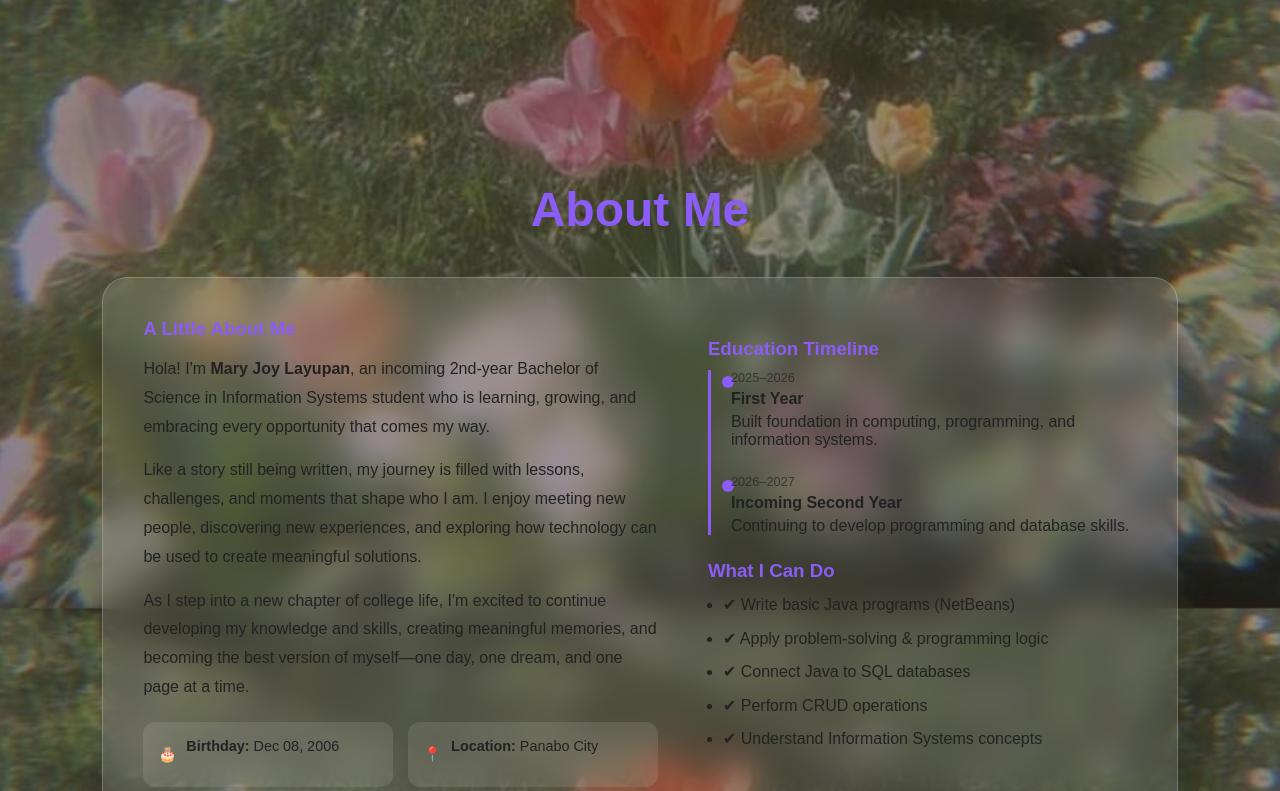
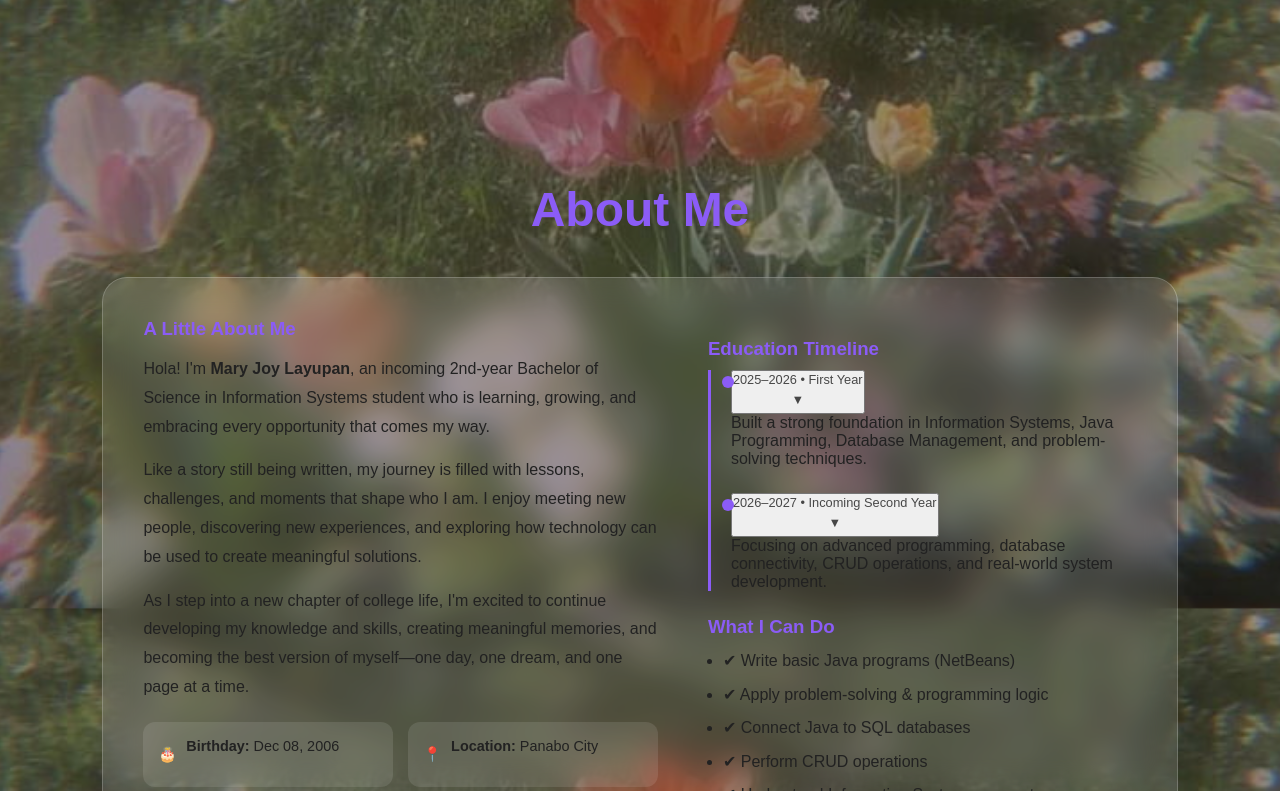
Before and after one commit to JovietG/MJ-s-Portfolio, a plain HTML site: page index.html in a window 1280 px wide. Shown: the part 718-1509 px from the top of the page. Drawn offline with Linux system fonts and the light colour scheme.

Commit message:
index.html

```diff
--- a/index.html
+++ b/index.html
@@ -18,7 +18,7 @@
             <span>✨</span> MJ' Portfolio
         </div>
 
-        <ul class="nav-links">
+        <ul class="nav-links" id="navLinks">
             <li><a href="#home">Home</a></li>
             <li><a href="#about">About</a></li>
             <li><a href="#skills">Skills</a></li>
@@ -38,7 +38,10 @@
     <section id="home" class="home">
 
         <div class="content">
-            <h1>MARY JOY LAYUPAN</h1>
+            <h1>
+                <span id="typingName"></span>
+                <span class="cursor">|</span>
+            </h1>
             <p>Welcome to my Portfolio.</p>
         </div>
 
@@ -114,15 +117,33 @@
                 <div class="about-timeline">
 
                     <div class="timeline-item">
-                        <span>2025–2026</span>
-                        <h4>First Year</h4>
-                        <p>Built foundation in computing, programming, and information systems.</p>
+                        <button class="timeline-btn">
+                            <span>2025–2026 • First Year</span>
+                            <span class="arrow">▼</span>
+                        </button>
+
+                        <div class="timeline-content">
+                            <p>
+                                Built a strong foundation in Information Systems,
+                                Java Programming, Database Management,
+                                and problem-solving techniques.
+                            </p>
+                        </div>
                     </div>
 
                     <div class="timeline-item">
-                        <span>2026–2027</span>
-                        <h4>Incoming Second Year</h4>
-                        <p>Continuing to develop programming and database skills.</p>
+                        <button class="timeline-btn">
+                            <span>2026–2027 • Incoming Second Year</span>
+                            <span class="arrow">▼</span>
+                        </button>
+
+                        <div class="timeline-content">
+                            <p>
+                                Focusing on advanced programming,
+                                database connectivity, CRUD operations,
+                                and real-world system development.
+                            </p>
+                        </div>
                     </div>
 
                 </div>
```
